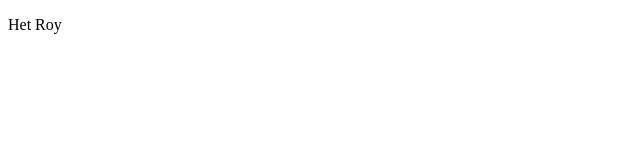
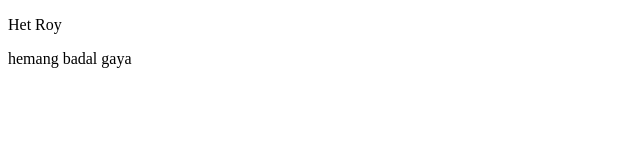
Before and after one commit to jaintulya/groupproject, a plain HTML site: page fileH.html in a window 1280 px wide. Shown: the whole page, without its empty margins (0-640 px from the left). Drawn offline with Linux system fonts and the light colour scheme.

Commit message:
Updated badal gaye

```diff
--- a/fileH.html
+++ b/fileH.html
@@ -7,5 +7,6 @@
 </head>
 <body>
     <p>Het Roy</p>
+    <p>hemang badal gaya</p>
 </body>
 </html>
```
